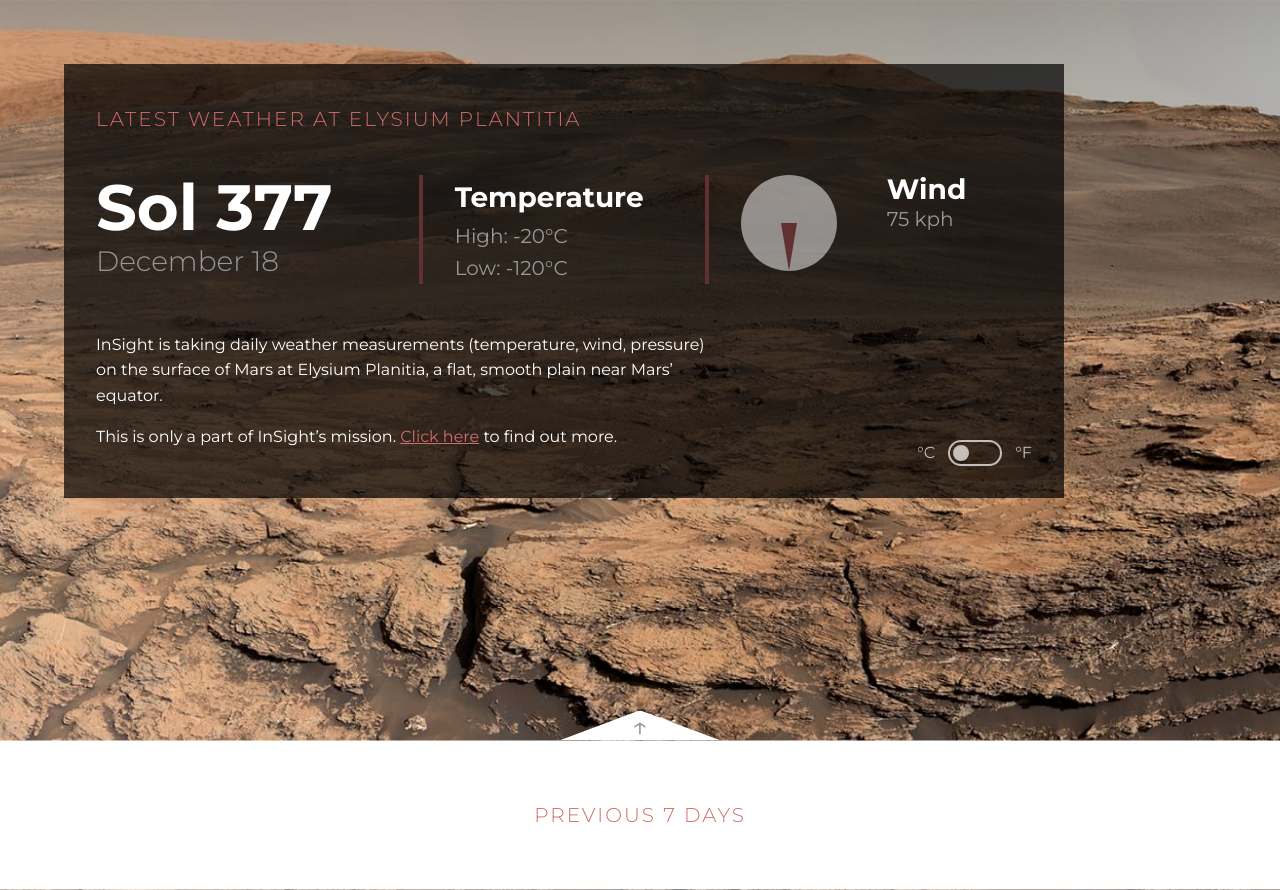
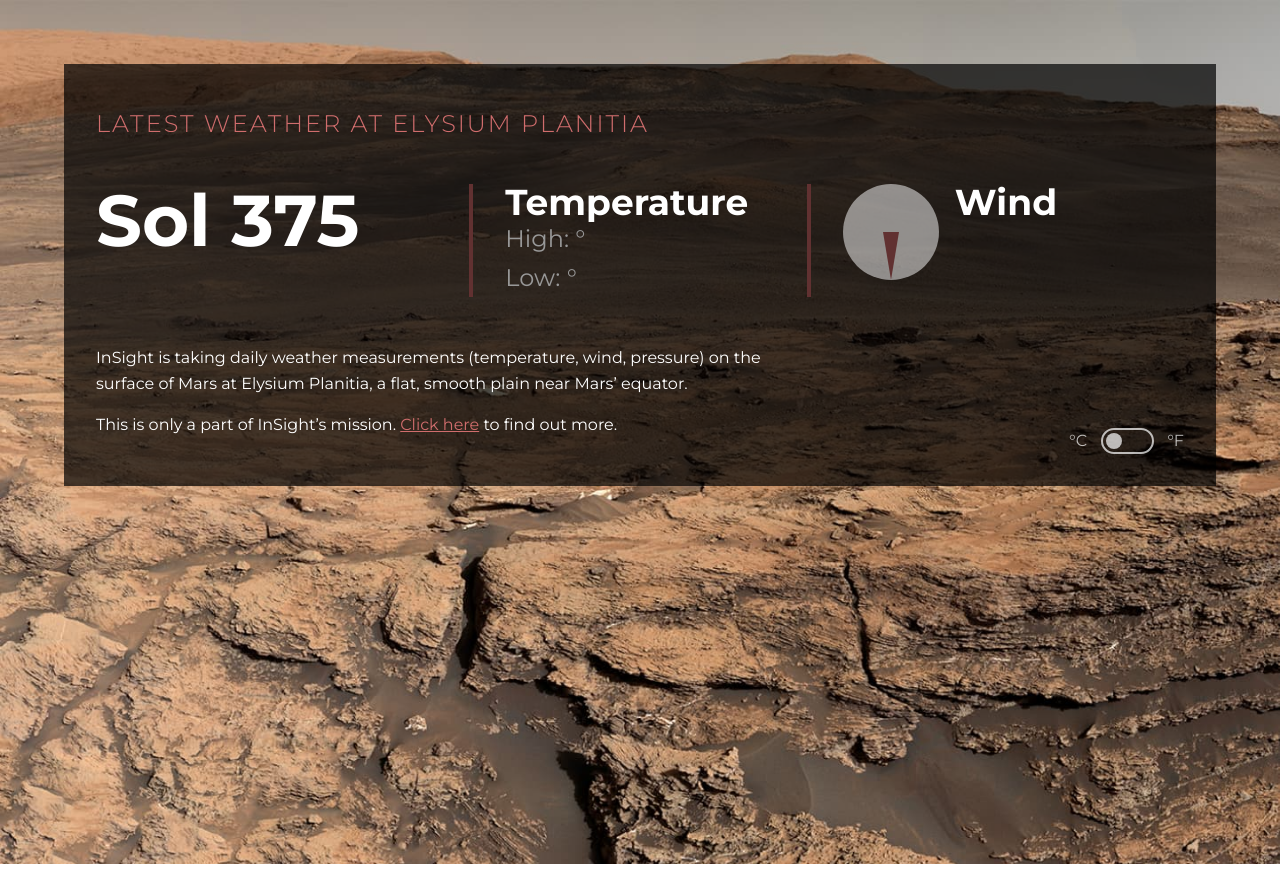
Before and after one commit to SolomanGarcia/mars-weather-app, a website: page index.html in a window 1280 px wide. After the commit the page ends 864 px from the top, so only its background shows below. Drawn offline with Linux system fonts and the light colour scheme.

Commit message:
add styling, debug

```diff
--- a/index.html
+++ b/index.html
@@ -1,9 +1,11 @@
 <!DOCTYPE html>
 <html lang="en">
   <head>
+    <!--  Meta  -->
     <meta charset="UTF-8" />
-    <meta name="viewport" content="width=device-width, initial-scale=1.0" />
-    <title>Mars Weather</title>
+    <title>Mars weather</title>
+    <meta name="viewport" content="width=device-width, initial-scale=1" />
+
     <!-- Google fonts   -->
     <link
       href="https://fonts.googleapis.com/css?family=Montserrat:300,400,500,700&display=swap"
@@ -18,26 +20,43 @@
   </head>
   <body>
     <main class="mars-current-weather">
-      <h1 class="main-title">Latest weather at Elysium Plantitia</h1>
+      <h1 class="main-title">Latest weather at Elysium Planitia</h1>
 
       <div class="date">
-        <h2 class="section-title section-title--date">Sol 377</h2>
-        <p class="date__day">December 18</p>
+        <h2 class="section-title section-title--date">
+          Sol
+          <span data-current-sol>375</span>
+        </h2>
+        <p class="date__day" data-current-date></p>
       </div>
 
       <div class="temp">
-        <div class="section-title">Temperature</div>
-        <p class="reading">High: -20°C</p>
-        <p class="reading">Low: -120°C</p>
+        <h2 class="section-title">Temperature</h2>
+        <p class="reading">
+          High:
+          <span data-current-temp-high></span>
+          °<span data-temp-unit></span>
+        </p>
+        <p class="reading">
+          Low:
+          <span data-current-temp-low></span>
+          °<span data-temp-unit></span>
+        </p>
       </div>
 
       <div class="wind">
         <h2 class="section-title">Wind</h2>
-        <p class="reading">75 kph</p>
+        <p class="reading">
+          <span data-wind-speed></span>
+          <span data-speed-unit></span>
+        </p>
 
         <div class="wind__direction">
-          <p class="sr-only">45deg</p>
-          <div class="wind__arrow"></div>
+          <p class="sr-only" data-wind-direction-text></p>
+
+          <!-- update --direction custom prop
+              to change arrow direction -->
+          <div class="wind__arrow" data-wind-direction-arrow></div>
         </div>
       </div>
 
@@ -59,7 +78,9 @@
       <div class="unit">
         <label for="cel">°C</label>
         <input type="radio" id="cel" name="unit" checked />
-        <button class="unit__toggle"></button>
+        <!-- when unit__toggle is clicked
+            checkbox needs to change -->
+        <button class="unit__toggle" data-unit-toggle></button>
         <label for="fah">°F</label>
         <input type="radio" id="fah" name="unit" />
       </div>
@@ -67,7 +88,7 @@
 
     <div class="previous-weather">
       <!-- When clicked, toggle '.show-weather'
-    to .previous-weather div -->
+     to .previous-weather div -->
       <button for="weather-toggle" class="show-previous-weather">
         <span>&#8593;</span> <span class="sr-only">Show previous weather</span>
       </button>
--- a/sass/main.scss
+++ b/sass/main.scss
@@ -60,7 +60,6 @@ a {
   text-transform: uppercase;
   color: var(--clr-accent);
   letter-spacing: 2px;
-
   grid-column: 1 / -1;
 }
 
@@ -82,12 +81,9 @@ a {
 
 .mars-current-weather {
   background: rgba(0, 0, 0, 0.7);
-  padding: 2em;
-  max-width: 1000px;
-  margin: 4em 0 0 4em;
-  display: grid;
-  grid-template-columns: repeat(3, 1fr);
-  grid-gap: 2em;
+  padding: 6em 2em 2em;
+  // max-width: 1000px;
+  margin: 1em;
 }
 
 .date {
@@ -103,38 +99,38 @@ a {
 
 .temp {
   --border: solid 0.25em var(--clr-accent-dark);
-  grid-column: 2 / 3;
-  border-left: var(--border);
-  border-right: var(--border);
-  padding: 0 2em;
+  padding: 2em 0;
 }
 
 .wind {
-  grid-column: 3 / 4;
   display: grid;
-  grid-template-columns: repeat(2, 1fr);
+  column-gap: 1em;
+  grid-template-columns: min-content 1fr;
   grid-template-rows: min-content 1fr;
   align-self: start;
 
   .section-title,
   .reading {
-    grid-column: 2 / 3;
+    grid-column: 1 / 2;
   }
 
   &__direction {
-    --size: 6rem;
+    --size: 4rem;
     width: var(--size);
     height: var(--size);
     border-radius: 50%;
     background-color: rgba(255, 255, 255, 0.5);
     display: grid;
     place-items: center;
+    grid-column: 2 / 3;
     grid-row: 1 / span 2;
   }
 
   &__arrow {
+    /* update Custom Props in JS
+        to update the direction */
     --direction: 180deg;
-    --size: 1rem;
+    --size: 0.75rem;
     height: calc(var(--size) * 3);
     width: var(--size);
     background: var(--clr-accent-dark);
@@ -146,11 +142,12 @@ a {
   }
 }
 
-.info {
-  grid-column: 1 / 3;
-}
-
 .unit {
+  @media (max-width: 900px) {
+    position: absolute;
+    left: 3em;
+    top: 3em;
+  }
   grid-column: 3 / 4;
   place-self: end;
   color: var(--clr-light);
@@ -196,15 +193,15 @@ a {
       width: 1rem;
     }
   }
+}
 
-  :checked ~ .unit__toggle::after {
-    margin-left: 3px;
-  }
+:checked ~ .unit__toggle::after {
+  margin-left: 3px;
 }
 
 .previous-weather {
-  // display: none;
-  background-color: var(--clr-light);
+  display: none;
+  background: var(--clr-light);
   color: var(--clr-dark);
   position: absolute;
   bottom: 0;
@@ -252,6 +249,30 @@ a {
 
 .previous-day {
   opacity: 0;
+
+  & > * {
+    margin: 0;
+  }
+
+  &__date {
+    font-size: 0.9rem;
+    color: var(--clr-gray);
+  }
+
+  &__more-info {
+    cursor: pointer;
+    border: 0;
+    border-radius: 100vmax;
+    background: var(--clr-dark);
+    color: var(--clr-light);
+    text-transform: uppercase;
+    padding: 0.3em 1em;
+    margin-top: 1em;
+
+    &:hover {
+      background: var(--clr-gray);
+    }
+  }
 }
 
 .show-weather.previous-weather {
@@ -271,13 +292,27 @@ a {
     text-align: left;
   }
 
-  .previous-day:nth-child(1) { animation-delay: 100ms}
-  .previous-day:nth-child(2) { animation-delay: 125ms}
-  .previous-day:nth-child(3) { animation-delay: 150ms}
-  .previous-day:nth-child(4) { animation-delay: 175ms}
-  .previous-day:nth-child(5) { animation-delay: 200ms}
-  .previous-day:nth-child(6) { animation-delay: 225ms}
-  .previous-day:nth-child(7) { animation-delay: 300ms}
+  .previous-day:nth-child(1) {
+    animation-delay: 100ms;
+  }
+  .previous-day:nth-child(2) {
+    animation-delay: 125ms;
+  }
+  .previous-day:nth-child(3) {
+    animation-delay: 150ms;
+  }
+  .previous-day:nth-child(4) {
+    animation-delay: 175ms;
+  }
+  .previous-day:nth-child(5) {
+    animation-delay: 200ms;
+  }
+  .previous-day:nth-child(6) {
+    animation-delay: 225ms;
+  }
+  .previous-day:nth-child(7) {
+    animation-delay: 300ms;
+  }
 }
 
 @keyframes slideUpIn {
@@ -291,3 +326,78 @@ a {
     transform: translateY(0);
   }
 }
+
+@media (min-width: 600px) {
+  .mars-current-weather {
+    display: grid;
+    row-gap: 2em;
+    grid-template-columns: repeat(2, 1fr);
+  }
+
+  .date {
+    grid-column: 1 / -1;
+  }
+
+  .temp {
+    grid-column: 1 / 2;
+    padding: 0;
+  }
+
+  .wind {
+    grid-column: 2 / 3;
+  }
+}
+
+@media (min-width: 900px) {
+  :root {
+    --fs-h1: 1.5rem;
+    --fs-h2: 2.25rem;
+    --fs-body: 1rem;
+    --fs-xl: 4.5rem;
+  }
+
+  body {
+    height: 100vh;
+    overflow: hidden;
+  }
+
+  .date {
+    grid-column: 1 / 2;
+  }
+
+  .mars-current-weather {
+    padding: 2em;
+    margin: 4em 4em 0 4em;
+    grid-template-columns: repeat(3, 1fr);
+    grid-gap: 2em;
+  }
+
+  .temp {
+    grid-column: 2 / 3;
+    border-left: var(--border);
+    border-right: var(--border);
+    padding: 0 2em;
+  }
+
+  .wind {
+    grid-column: 3 / 4;
+    .section-title,
+    .reading {
+      grid-column: 2 / 3;
+    }
+
+    &__direction {
+      --size: 6rem;
+      grid-column: 1 / 2;
+      grid-row: 1 / span 2;
+    }
+
+    &__arrow {
+      --size: 1rem;
+    }
+  }
+
+  .info {
+    grid-column: 1 / 3;
+  }
+}
```
Also changed, not shown: css/main.css.
